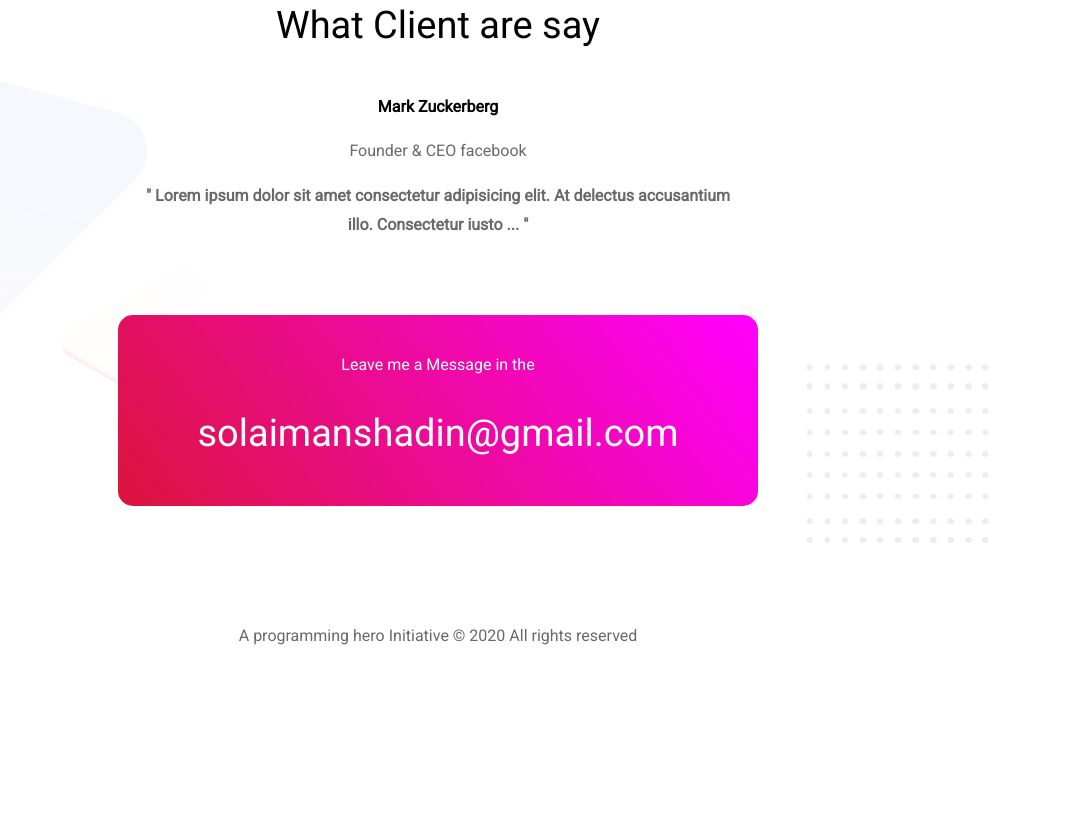
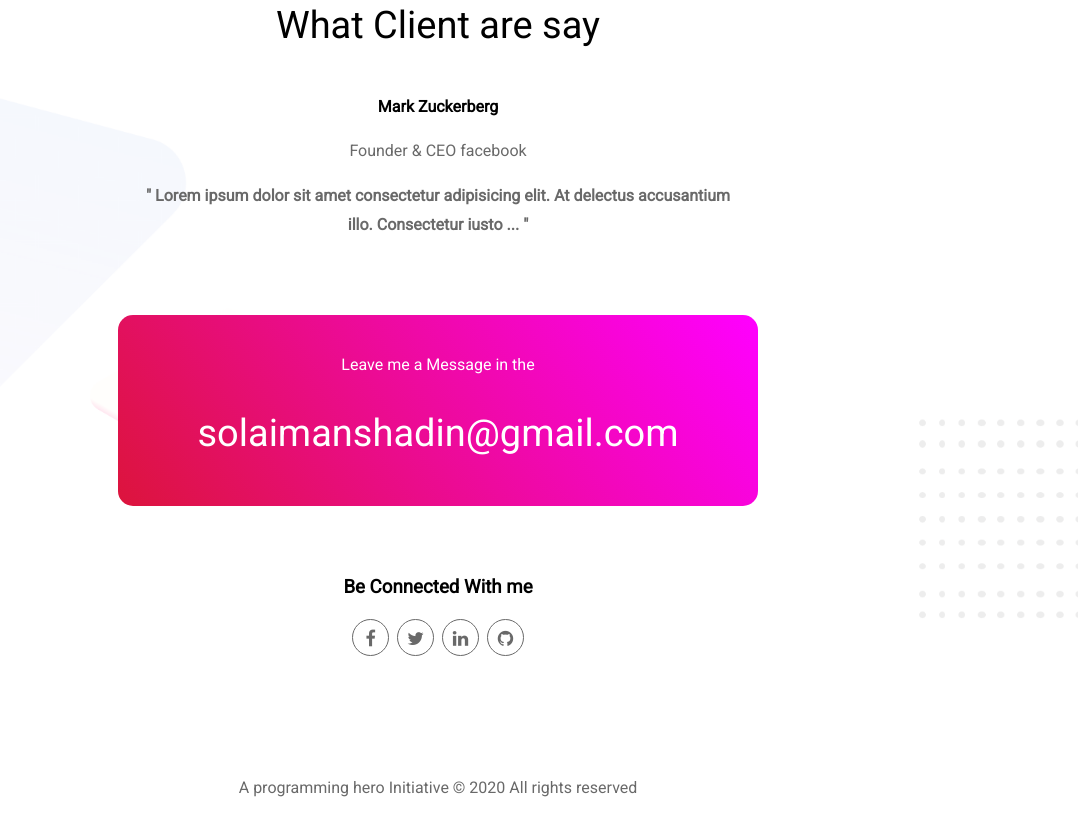
Before and after one commit to solaimanshadin/personal-website, a plain HTML site: page index.html in a window 1280 px wide. Shown: the part 3143-3962 px from the top of the page, without its empty margins (202-1280 px from the left). Before the commit the page ends 3810 px from the top, so only its background shows below. Drawn offline with Linux system fonts and the light colour scheme.

Commit message:
Social Media Added

```diff
--- a/index.html
+++ b/index.html
@@ -7,6 +7,7 @@
     <title>Solaiman Shadin - Personal Website</title>
     <link rel="shortcut icon" href="images/favicon.ico" type="image/x-icon">
     <link href="https://fonts.googleapis.com/css?family=Roboto&display=swap" rel="stylesheet">
+    <link rel="stylesheet" href="https://cdnjs.cloudflare.com/ajax/libs/font-awesome/4.7.0/css/font-awesome.min.css">
     <link rel="stylesheet" href="style.css">
 </head>
 
@@ -17,7 +18,7 @@
             <h2>Hello I'm</h2>
             <h1 class="text-highlight">Solaiman Shadin</h1>
             <p>Lorem ipsum dolor sit amet consectetur adipisicing elit. Odsaepe, consequatur perspiciatis incidunt sit modi tenetur sapiente facere autem a atque dolor vel magni? Delectus!</p>
-            <a class="link-btn" href="https://www.linkedin.com/in/solaiman-shadin/">HIRE ME</a>
+            <a class="link-btn" target="_blank" href="https://www.linkedin.com/in/solaiman-shadin/">HIRE ME</a>
         </div>
 
         <div class="half-width hero-image">
@@ -36,7 +37,7 @@
             <h2>Biography</h2>
             <p>Lorem ipsum dolor sit amet consectetur adipisicing elit. Ab consequuntur, modi rerum eos ullam quibusdam culpa. Eveniet sit ut accusamus nam doloribus ex voluptatum soluta quaerat in magnam cupiditate fugiat voluptatibus, quidem, architecto,
                 minima recusandae facilis fuga molestias rerum quam.</p>
-            <a href="https://www.linkedin.com/in/solaiman-shadin/" class="link-btn">Download CV</a>
+            <a class="link-btn" target="_blank" href="https://www.linkedin.com/in/solaiman-shadin/">Download CV</a>
         </div>
     </section>
     <!-- ===== Biography Area End ===== -->
@@ -48,7 +49,7 @@
 
             <div class="half-width education-experience">
                 <div class="experience-cat-name">
-                    <img src="images/education-icon.png" alt="">
+                    <i class="fa fa-graduation-cap" aria-hidden="true"></i>
                     <h3>Education</h3>
                 </div>
                 <div class="single-experience">
@@ -72,7 +73,7 @@
 
             <div class="half-width work-experience">
                 <div class="experience-cat-name">
-                    <img src="images/work-icon.png" alt="">
+                    <i class="fa fa-briefcase" aria-hidden="true"></i>
                     <h3>Work</h3>
                 </div>
 
@@ -130,6 +131,14 @@
             <p>Leave me a Message in the</p>
             <h2>solaimanshadin@gmail.com</h2>
         </div>
+
+        <div class="social-media">
+            <h3>Be Connected With me</h3>
+            <a target="_blank" href="https://facebook.com/shadin.dev"><i class="fa fa-facebook"></i></a>
+            <a target="_blank" href="https://twitter.com/SolaimanShadin"><i class="fa fa-twitter"></i></a>
+            <a target="_blank" href="https://www.linkedin.com/in/solaiman-shadin/"><i class="fa fa-linkedin"></i></a>
+            <a target="_blank" href="https://github.com/solaimanshadin"><i class="fa fa-github"></i></a>
+        </div>
     </section>
     <!-- ===== Testimonial Area End ===== -->
 
--- a/style.css
+++ b/style.css
@@ -85,6 +85,11 @@ section {
     background-repeat: no-repeat;
     background-size: cover;
     padding-bottom: 50px;
+}
+
+.experience-cat-name i {
+    color: crimson;
+    font-size: 20px;
 }
 
 .experience-cat-name h3 {
@@ -201,6 +206,33 @@ section {
     color: white;
 }
 
+.social-media {
+    margin-top: 70px;
+}
+
+.social-media a {
+    display: inline-block;
+    color: dimgray;
+    width: 35px;
+    height: 35px;
+    margin: 2px;
+    font-size: 18px;
+    border-radius: 50%;
+    text-align: center;
+    border: 1px solid dimgray;
+    transition: .3s all ease-in-out;
+}
+
+.social-media a:hover {
+    background: crimson;
+    border-color: crimson;
+    color: white;
+}
+
+.social-media i {
+    padding-top: 10px;
+}
+
 
 /* ====  Footer   ==== */
 
```
Also changed, not shown: images/education-icon.png (deleted), images/work-icon.png (deleted).
